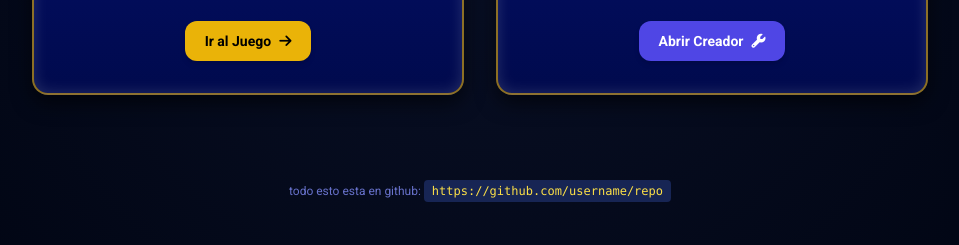
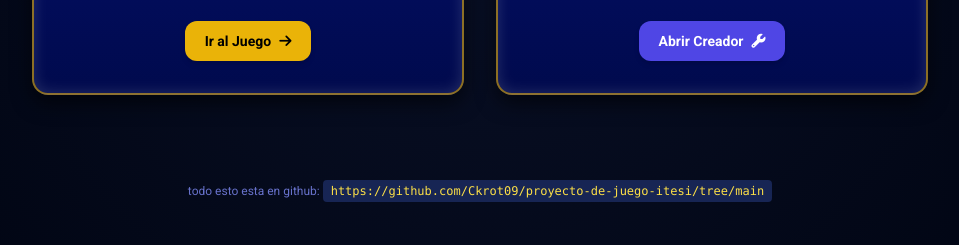
Before and after one commit to Ckrot09/proyecto-de-juego-itesi, a plain HTML site: page index.html in a window 1280 px wide. Shown: the part 553-798 px from the top of the page, without its empty margins (160-1119 px from the left). Drawn offline with nearby package versions, Linux system fonts and the light colour scheme; a web font is replaced by a local one.

Commit message:
Update index.html

```diff
--- a/index.html
+++ b/index.html
@@ -102,7 +102,7 @@
 
     <!-- Footer -->
     <footer class="text-center pb-4 text-xs text-indigo-400/80">
-        <p> todo esto esta en github: <code class="bg-blue-950 px-2 py-1 rounded text-yellow-300 font-mono"> https://github.com/username/repo </code></p>
+        <p> todo esto esta en github: <code class="bg-blue-950 px-2 py-1 rounded text-yellow-300 font-mono"> https://github.com/Ckrot09/proyecto-de-juego-itesi/tree/main </code></p>
     </footer>
 
 </body>
```
